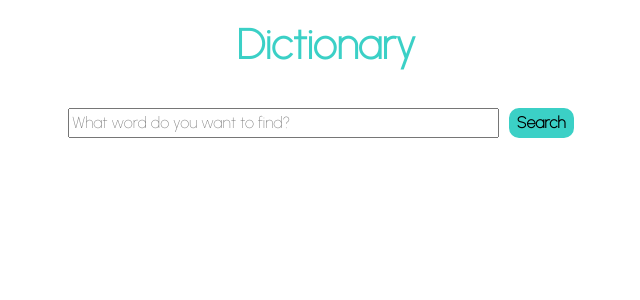
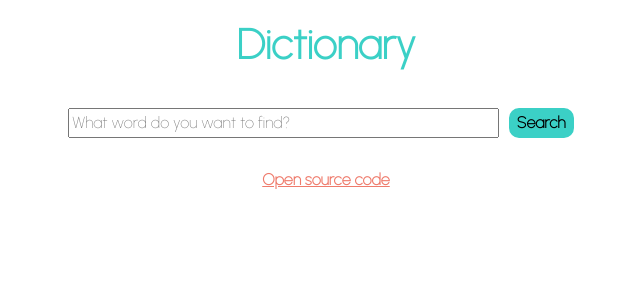
Before and after one commit to madzsea/dictionary-react, a React (Create React App) app: page / in a window 1280 px wide. Shown: the top 300 px of the page, without its empty margins (314-954 px from the left). Built offline with nearby package versions, Linux system fonts and the light colour scheme.

Commit message:
Open source link added

```diff
--- a/src/App.css
+++ b/src/App.css
@@ -9,3 +9,11 @@
   font-weight: bold;
   font-size: 42px;
 }
+
+.App .link {
+  display: block;
+  text-align: center;
+  color: #ef7b6c;
+  font-family: "Urbanist", sans-serif;
+  font-weight: bold;
+}
--- a/src/App.js
+++ b/src/App.js
@@ -10,6 +10,12 @@ export default function App() {
         </header>
         <main>
           <Dictionary />{" "}
+          <a
+            href="https://github.com/madzsea/dictionary-react"
+            className="link"
+          >
+            Open source code
+          </a>
         </main>
       </div>
     </div>
```
